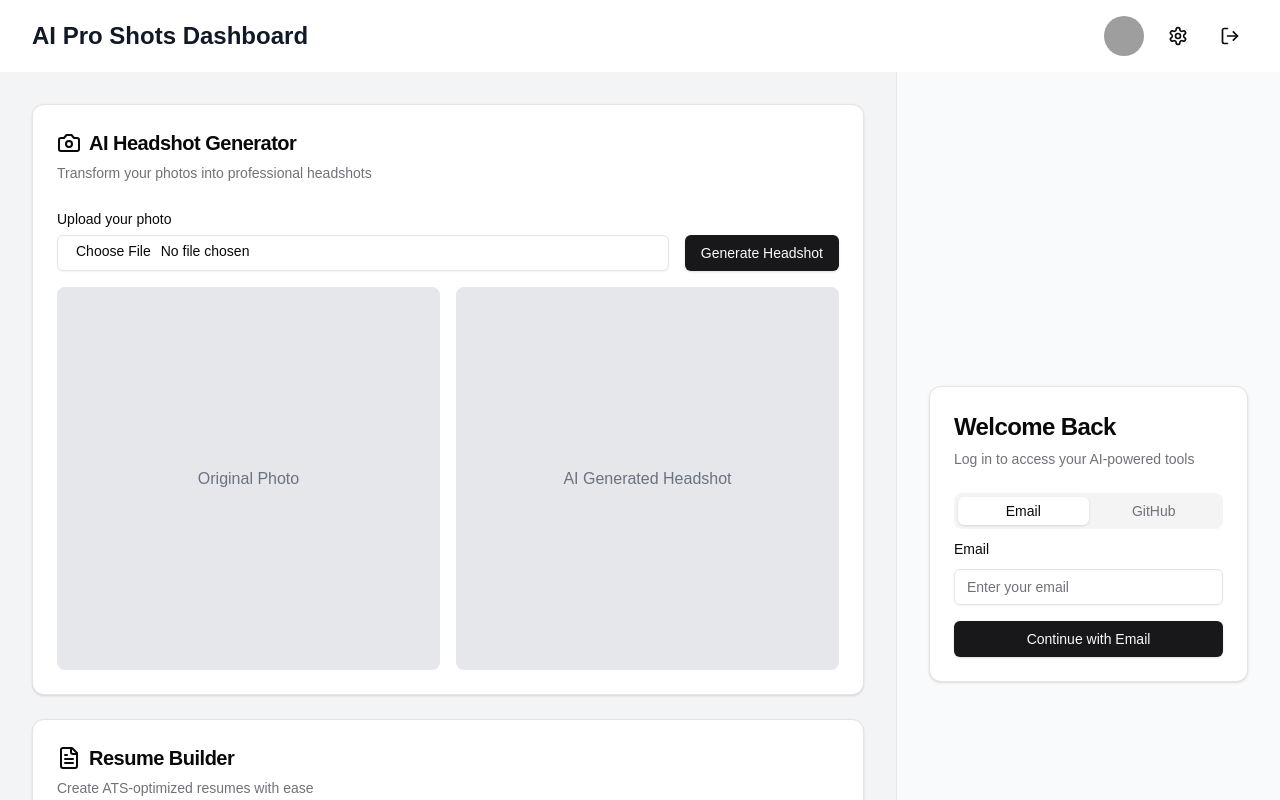
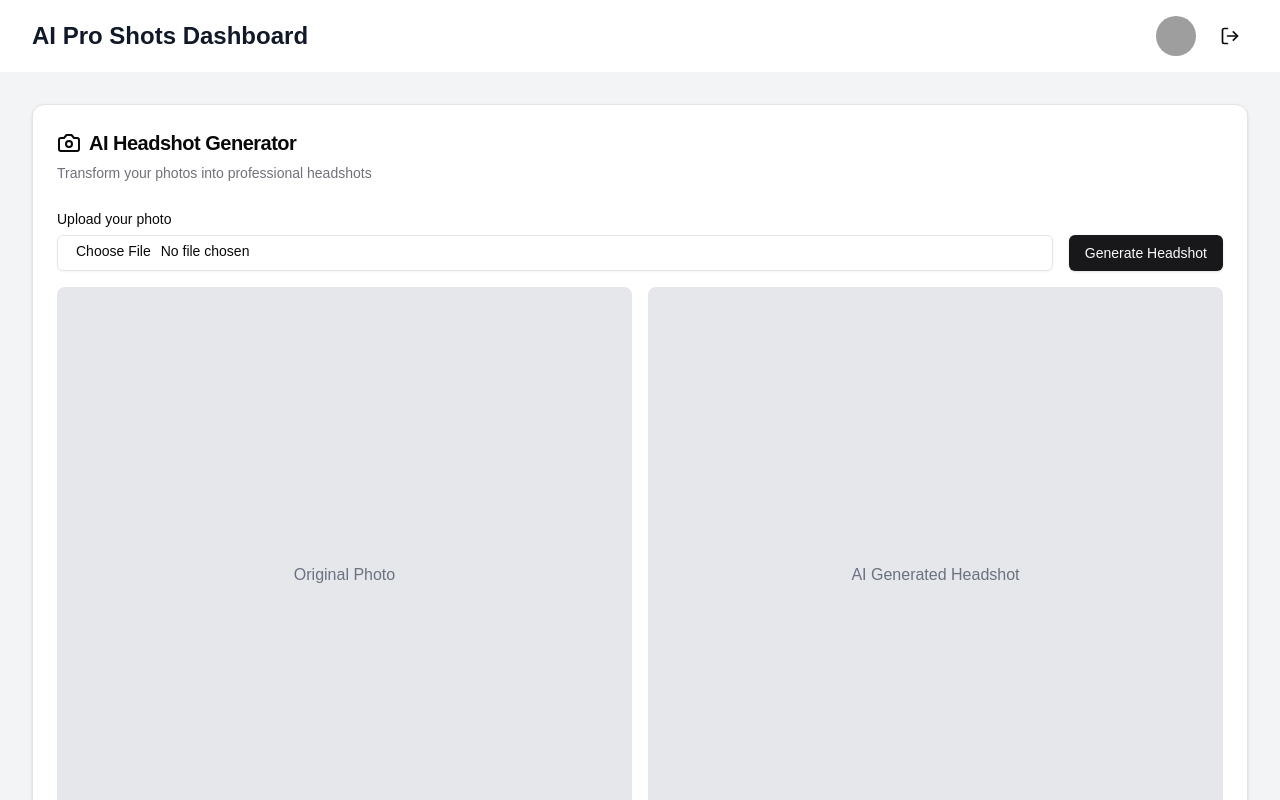
Before and after one commit to jacegonzales25/job-app-helper, a Next.js app: page /dashboard in a window 1280 px wide. Shown: the top 800 px of the page. Built offline with nearby package versions, Linux system fonts and the light colour scheme; grey boxes are pictures that could not be loaded.

Commit message:
feat: separate concerns in UI into multiple components

```diff
--- a/app/dashboard/layout.tsx
+++ b/app/dashboard/layout.tsx
@@ -1,9 +1,7 @@
 import type { Metadata } from "next";
 import localFont from "next/font/local";
 import "../globals.css";
-import { Avatar, AvatarFallback, AvatarImage } from "@/components/ui/avatar";
-import { Button } from "@/components/ui/button";
-import { LogOut, Settings } from "lucide-react";
+import Header from "@/components/dashboard/header";
 
 const geistSans = localFont({
   src: "../fonts/GeistVF.woff",
@@ -28,28 +26,10 @@ export default function DashboardLayout({
 }>) {
   return (
     <html lang="en">
-      <header className="bg-white shadow-sm">
-        <div className="max-w-7xl mx-auto px-4 sm:px-6 lg:px-8 py-4 flex items-center justify-between">
-          <h1 className="text-2xl font-semibold text-gray-900">
-            AI Pro Shots Dashboard
-          </h1>
-          <div className="flex items-center space-x-4">
-            <Avatar>
-              <AvatarImage src="/placeholder.svg" alt="User" />
-              <AvatarFallback>U</AvatarFallback>
-            </Avatar>
-            <Button variant="ghost" size="icon">
-              <Settings className="h-5 w-5" />
-            </Button>
-            <Button variant="ghost" size="icon">
-              <LogOut className="h-5 w-5" />
-            </Button>
-          </div>
-        </div>
-      </header>
       <body
         className={`${geistSans.variable} ${geistMono.variable} antialiased`}
       >
+        <Header />
         {children}
       </body>
     </html>
--- a/app/dashboard/page.tsx
+++ b/app/dashboard/page.tsx
@@ -1,5 +1,3 @@
-"use client";
-import { useState } from "react";
 import { Button } from "@/components/ui/button";
 import { Input } from "@/components/ui/input";
 import { Label } from "@/components/ui/label";
@@ -10,51 +8,19 @@ import {
   CardHeader,
   CardTitle,
 } from "@/components/ui/card";
-import { Tabs, TabsContent, TabsList, TabsTrigger } from "@/components/ui/tabs";
-import { Camera, FileText, Github } from "lucide-react";
+import { FileText } from "lucide-react";
+import PhotoGenerator from "@/components/generator/photo-generator";
 
 export default function Dashboard() {
-  const [email, setEmail] = useState("");
-
   return (
     <div className="flex min-h-screen bg-gray-100">
-      {/* Left side: Dashboard content */}
       <div className="flex-1 flex flex-col">
-        {/* Header */}
-
-
         {/* Main content */}
         <main className="flex-1 overflow-y-auto p-4 sm:p-6 lg:p-8">
           <div className="max-w-7xl mx-auto space-y-6">
             {/* AI Headshot Generator */}
-            <Card>
-              <CardHeader>
-                <CardTitle className="text-xl font-semibold flex items-center">
-                  <Camera className="h-6 w-6 mr-2" />
-                  AI Headshot Generator
-                </CardTitle>
-                <CardDescription>
-                  Transform your photos into professional headshots
-                </CardDescription>
-              </CardHeader>
-              <CardContent>
-                <div className="flex flex-col sm:flex-row gap-4">
-                  <div className="flex-1">
-                    <Label htmlFor="upload-photo">Upload your photo</Label>
-                    <Input id="upload-photo" type="file" className="mt-1" />
-                  </div>
-                  <Button className="sm:self-end">Generate Headshot</Button>
-                </div>
-                <div className="mt-4 grid grid-cols-1 sm:grid-cols-2 gap-4">
-                  <div className="aspect-square bg-gray-200 rounded-lg flex items-center justify-center">
-                    <p className="text-gray-500">Original Photo</p>
-                  </div>
-                  <div className="aspect-square bg-gray-200 rounded-lg flex items-center justify-center">
-                    <p className="text-gray-500">AI Generated Headshot</p>
-                  </div>
-                </div>
-              </CardContent>
-            </Card>
+            <PhotoGenerator />
+
 
             {/* Resume Builder */}
             <Card>
@@ -91,57 +57,6 @@ export default function Dashboard() {
       </div>
 
       {/* Right side: Login component */}
-      <div className="hidden lg:flex w-96 bg-gray-50 border-l border-gray-200">
-        <div className="flex-1 flex items-center justify-center p-8">
-          <Card className="w-full">
-            <CardHeader>
-              <CardTitle className="text-2xl font-bold">Welcome Back</CardTitle>
-              <CardDescription>
-                Log in to access your AI-powered tools
-              </CardDescription>
-            </CardHeader>
-            <CardContent>
-              <Tabs defaultValue="email" className="w-full">
-                <TabsList className="grid w-full grid-cols-2">
-                  <TabsTrigger value="email">Email</TabsTrigger>
-                  <TabsTrigger value="github">GitHub</TabsTrigger>
-                </TabsList>
-                <TabsContent value="email">
-                  <form
-                    onSubmit={(e) => e.preventDefault()}
-                    className="space-y-4"
-                  >
-                    <div className="space-y-2">
-                      <Label htmlFor="email">Email</Label>
-                      <Input
-                        id="email"
-                        type="email"
-                        placeholder="Enter your email"
-                        value={email}
-                        onChange={(e) => setEmail(e.target.value)}
-                        required
-                      />
-                    </div>
-                    <Button type="submit" className="w-full">
-                      Continue with Email
-                    </Button>
-                  </form>
-                </TabsContent>
-                <TabsContent value="github">
-                  <Button
-                    variant="outline"
-                    className="w-full"
-                    onClick={() => {}}
-                  >
-                    <Github className="w-4 h-4 mr-2" />
-                    Continue with GitHub
-                  </Button>
-                </TabsContent>
-              </Tabs>
-            </CardContent>
-          </Card>
-        </div>
-      </div>
     </div>
   );
 }
--- a/components/carousel/carousel.tsx
+++ b/components/carousel/carousel.tsx
@@ -2,7 +2,6 @@ export default function Carousel() {
   return (
     <div className="hidden lg:flex w-1/2 items-center justify-center p-8">
       <div className="relative w-full max-w-md aspect-[3/4] bg-gray-800 rounded-lg overflow-hidden">
-
         <h1>Carousel</h1>
         {/* {carouselItems.map((item, index) => (
           <div
--- /dev/null
+++ b/components/dashboard/header.tsx
@@ -0,0 +1,24 @@
+import { Avatar, AvatarImage, AvatarFallback } from "../ui/avatar";
+import { Button } from "../ui/button";
+import { LogOut } from "lucide-react";
+
+export default function Header() {
+  return (
+    <header className="bg-white shadow-sm">
+      <div className="max-w-7xl mx-auto px-4 sm:px-6 lg:px-8 py-4 flex items-center justify-between">
+        <h1 className="text-2xl font-semibold text-gray-900">
+          AI Pro Shots Dashboard
+        </h1>
+        <div className="flex items-center space-x-4">
+          <Avatar>
+            <AvatarImage src="/placeholder.svg" alt="User" />
+            <AvatarFallback>U</AvatarFallback>
+          </Avatar>
+          <Button variant="ghost" size="icon">
+            <LogOut className="h-5 w-5" />
+          </Button>
+        </div>
+      </div>
+    </header>
+  );
+}
--- /dev/null
+++ b/components/generator/photo-generator.tsx
@@ -0,0 +1,49 @@
+import {
+  Card,
+  CardHeader,
+  CardTitle,
+  CardDescription,
+  CardContent,
+} from "@/components/ui/card";
+import { Button } from "@/components/ui/button";
+import { Input } from "@/components/ui/input";
+import { Label } from "@/components/ui/label";
+import { Camera } from "lucide-react";
+
+export default function PhotoGenerator() {
+  return (
+    <Card>
+      <CardHeader>
+        <CardTitle className="text-xl font-semibold flex items-center">
+          <Camera className="h-6 w-6 mr-2" />
+          AI Headshot Generator
+        </CardTitle>
+        <CardDescription>
+          Transform your photos into professional headshots
+        </CardDescription>
+      </CardHeader>
+      <CardContent>
+        <div className="flex flex-col sm:flex-row gap-4">
+          <div className="flex-1">
+            <Label htmlFor="upload-photo">Upload your photo</Label>
+            <Input id="upload-photo" type="file" className="mt-1" />
+          </div>
+          <Button className="sm:self-end">Generate Headshot</Button>
+        </div>
+        <div className="mt-4 grid grid-cols-1 sm:grid-cols-2 gap-4">
+          {/* Photo showcase, use Aspect Ratio */}
+          <div className="aspect-square bg-gray-200 rounded-lg flex items-center justify-center">
+            <p className="text-gray-500">Original Photo</p>
+          </div>
+          {/* Photo showcase, use Aspect Ratio */}
+          <div className="aspect-square bg-gray-200 rounded-lg flex items-center justify-center">
+            <p className="text-gray-500">AI Generated Headshot</p>
+          </div>
+        </div>
+        <div className="mt-4 justify-end flex">
+          <Button className="ml-auto sm:self-end">Download Headshot</Button>
+        </div>
+      </CardContent>
+    </Card>
+  );
+}
--- a/components/login/login-form.tsx
+++ b/components/login/login-form.tsx
@@ -14,7 +14,7 @@ import { Tabs, TabsContent, TabsList, TabsTrigger } from "@/components/ui/tabs";
 import { Github } from "lucide-react";
 
 export default function LoginForm() {
-  const [email, setEmail] = useState('');
+  const [email, setEmail] = useState("");
 
   return (
     <div className="flex-1 flex items-center justify-center p-8">
```
Also changed, not shown: components/resume/resume-generator.tsx (added).
